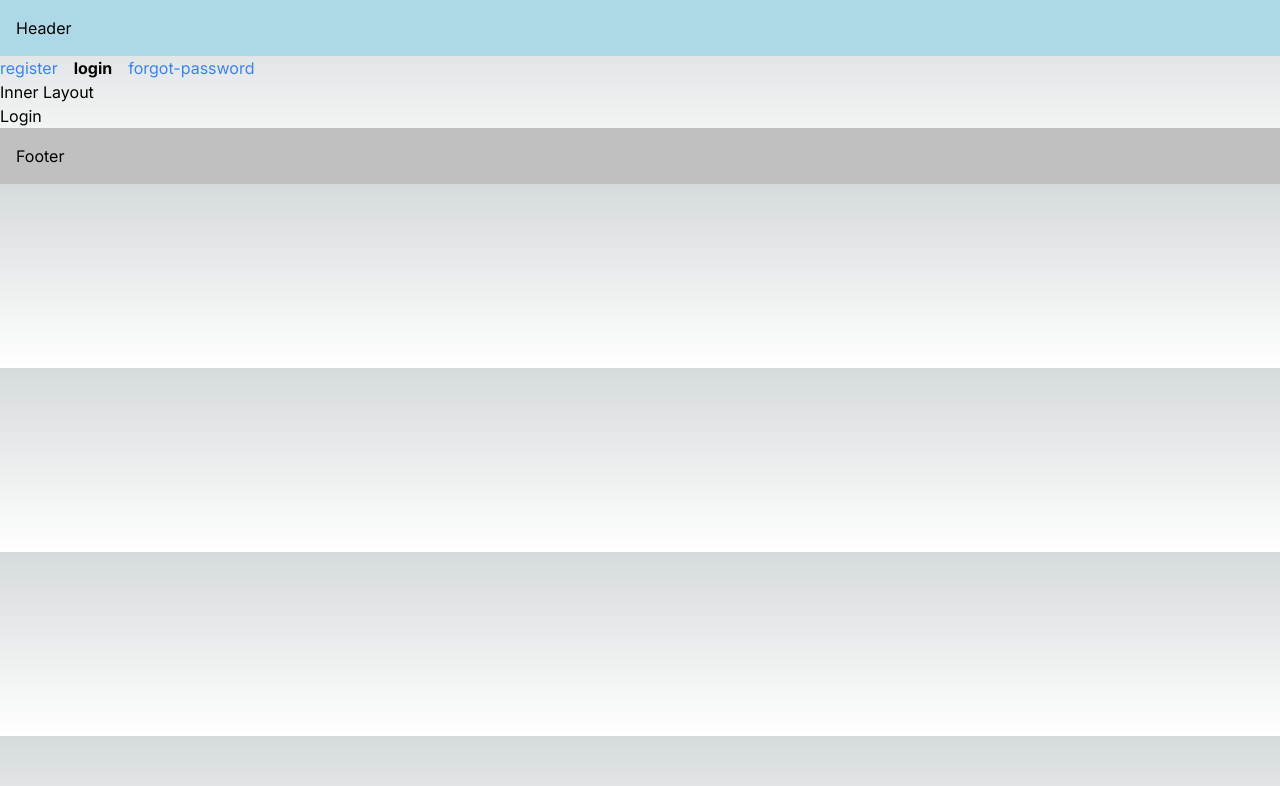
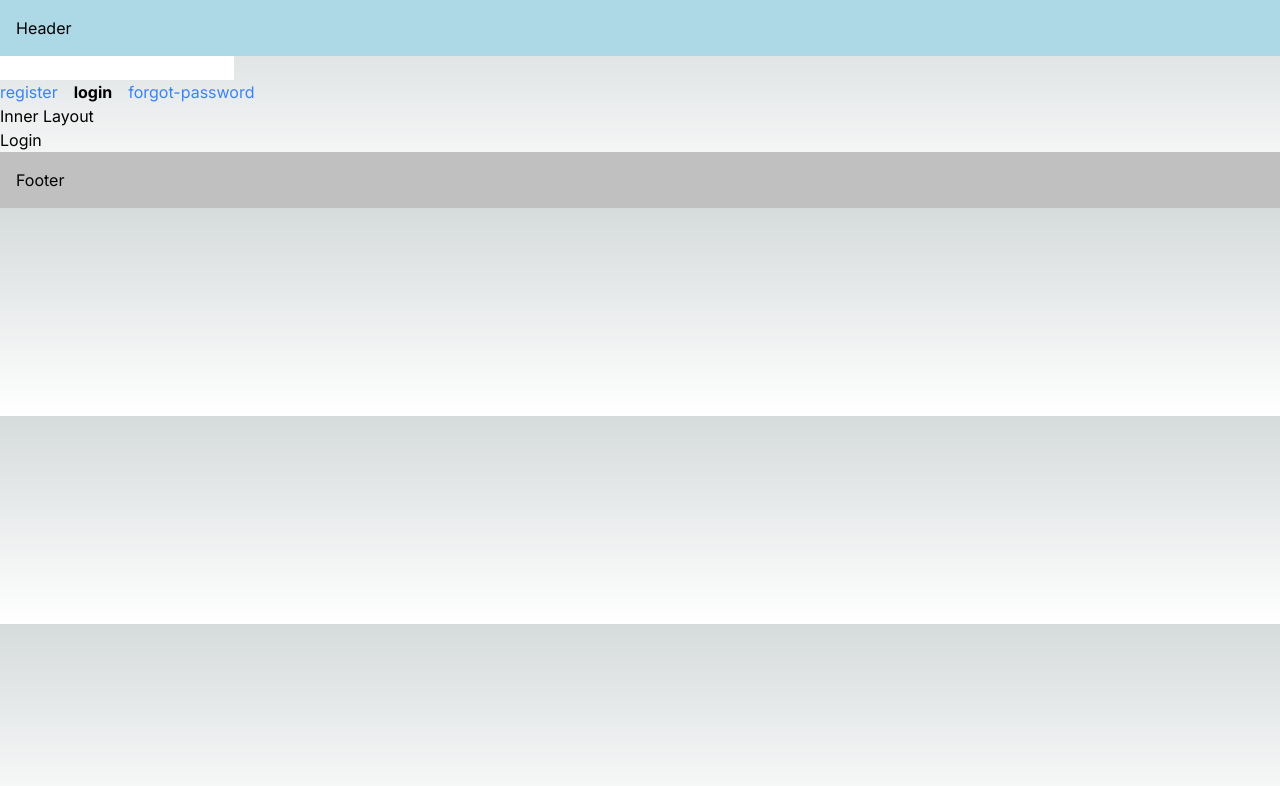
Before and after one commit to PaleSnows/Next-Basic, a Next.js app: page /login in a window 1280 px wide. Shown: the top 786 px of the page. Built offline with nearby package versions, Linux system fonts and the light colour scheme.

Commit message:
templates part

```diff
--- a/src/app/(auth)/(with-auth-layout)/layout.tsx
+++ b/src/app/(auth)/(with-auth-layout)/template.tsx
@@ -1,6 +1,7 @@
 "use client";
 import Link from "next/link";
 import { usePathname } from "next/navigation";
+import { useState } from "react";
 
 export default function AuthLayout({
   children,
@@ -13,12 +14,27 @@ export default function AuthLayout({
     { name: "forgot-password", href: "/forgot-password" },
   ];
   const pathname = usePathname();
+  const [input, setInput] = useState("");
 
   return (
     <div className="">
+      <div className="text-black">
+        <input
+          type="text"
+          value={input}
+          onChange={(e) => setInput(e.target.value)}
+        />
+      </div>
       {navLinks.map((link) => {
         const isActive = pathname.startsWith(link.href);
-        return <Link href={link.href} className={isActive?"font-bold mr-4":"text-blue-500 mr-4"}>{link.name}</Link>;
+        return (
+          <Link
+            href={link.href}
+            className={isActive ? "font-bold mr-4" : "text-blue-500 mr-4"}
+          >
+            {link.name}
+          </Link>
+        );
       })}
       <h2>Inner Layout</h2>
       {children}
```
